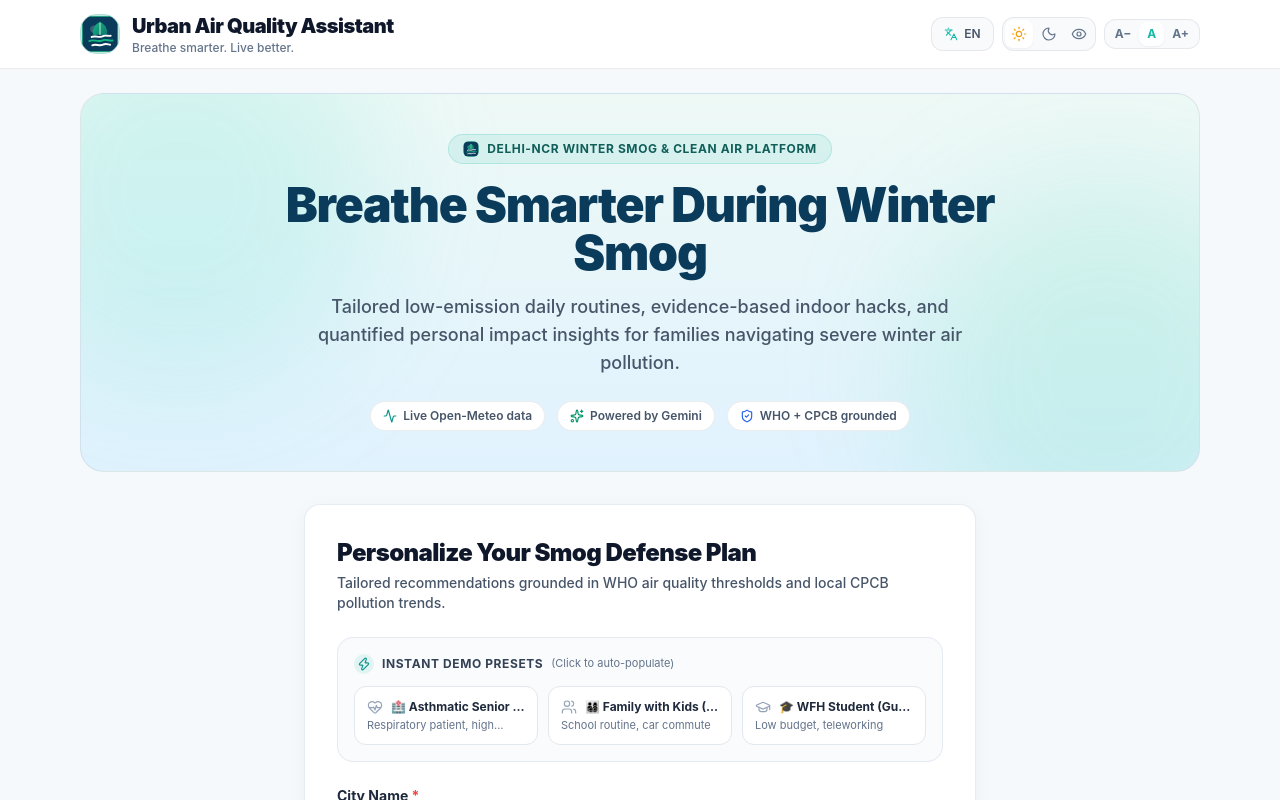
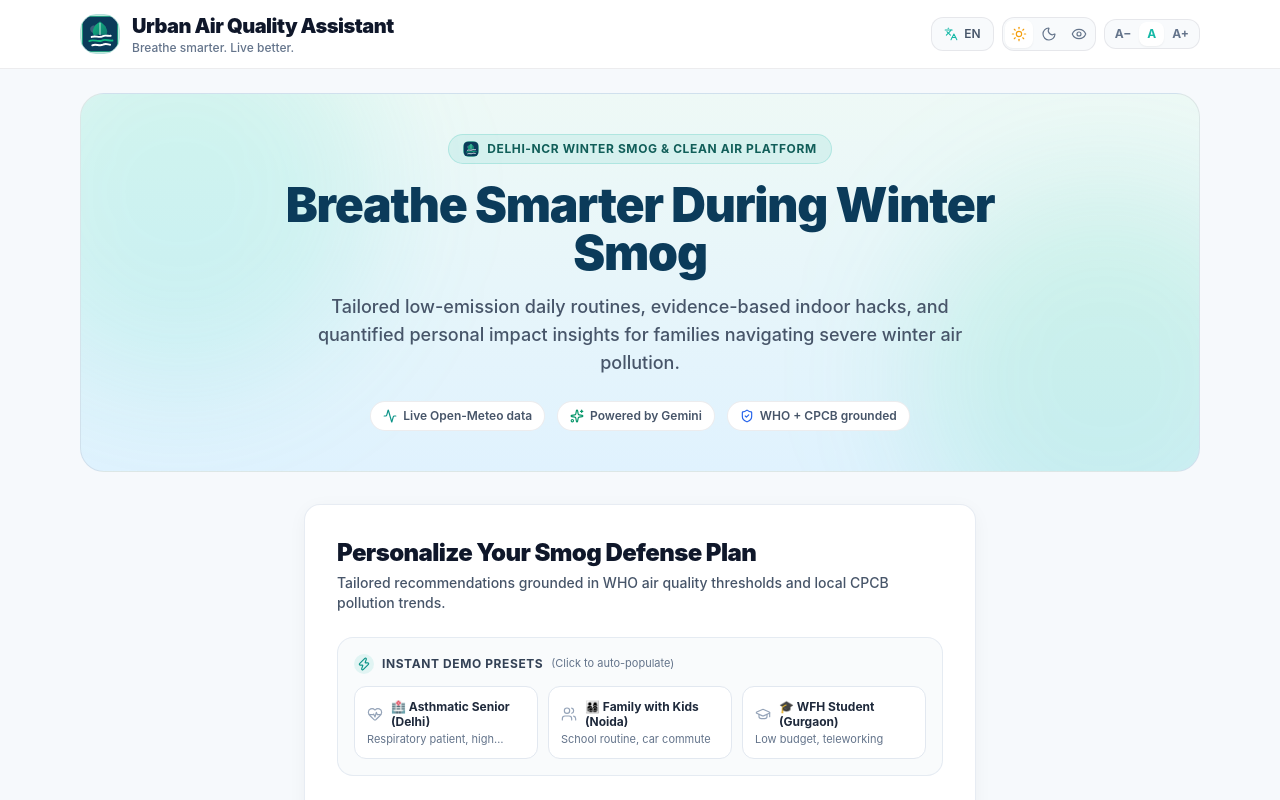
Before and after one commit to MOHDUBES/Urban-Air-Quality-Assistant, a React (Vite) app in the folder client/: page / in a window 1280 px wide. Shown: the top 800 px of the page. Built offline with nearby package versions, Linux system fonts and the light colour scheme.

Commit message:
fix(presets): allow card names to wrap (remove truncate), use break-words

```diff
--- a/client/src/components/Onboarding/SampleProfiles.jsx
+++ b/client/src/components/Onboarding/SampleProfiles.jsx
@@ -91,7 +91,7 @@ export default function SampleProfiles({ onSelect, selectedId }) {
             >
               <div className="flex items-center gap-2 mb-1">
                 <Icon className={`w-4 h-4 flex-shrink-0 ${isSelected ? 'text-teal-600 dark:text-teal-400' : 'text-slate-400 group-hover:text-teal-500'}`} aria-hidden="true" strokeWidth={1.75} />
-                <span className="font-bold truncate">{sample.title}</span>
+                <span className="font-bold break-words leading-tight">{sample.title}</span>
               </div>
               <p className="text-[11px] text-slate-500 dark:text-slate-400 leading-tight line-clamp-1">
                 {sample.desc}
```
